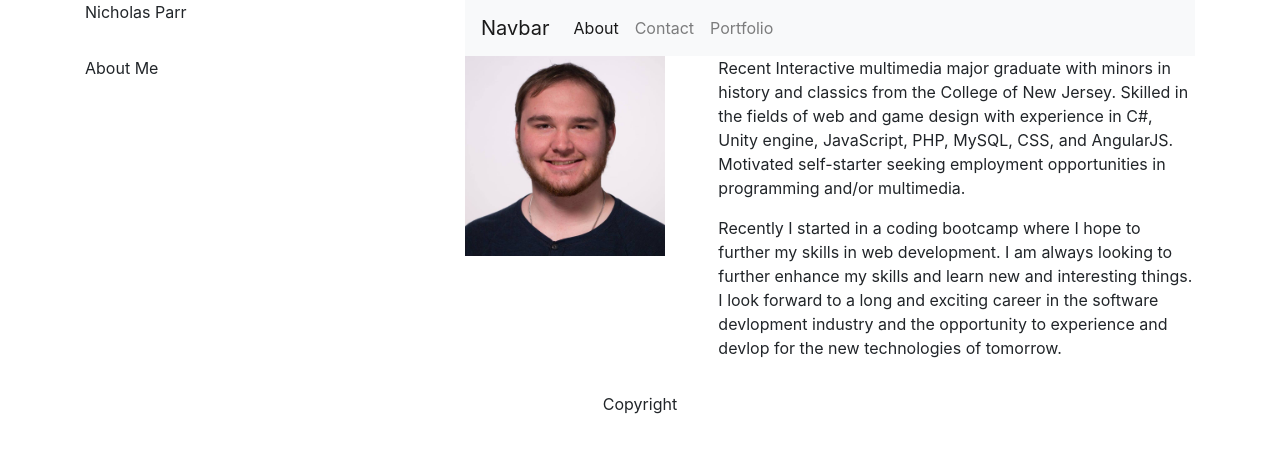
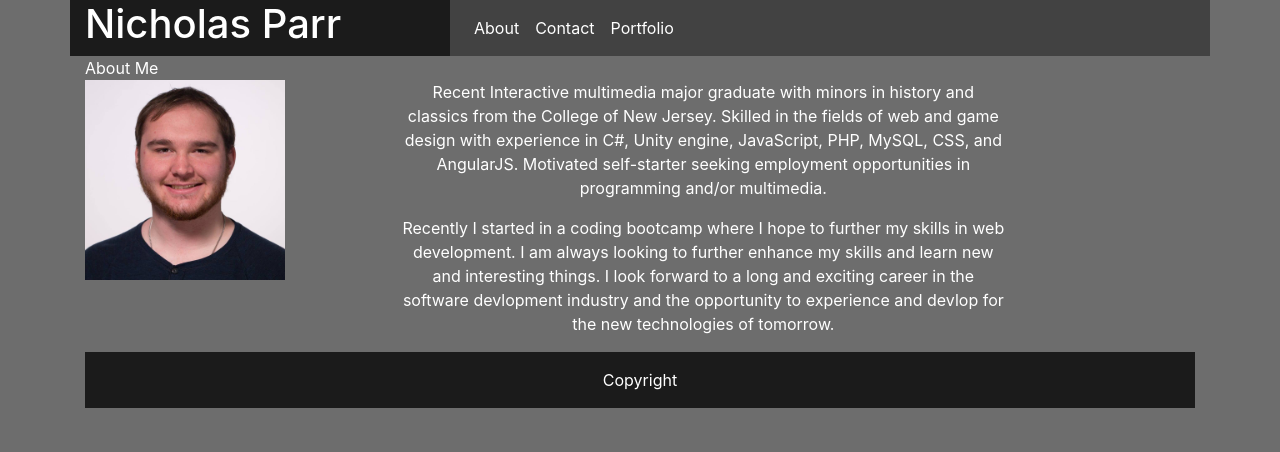
Before and after one commit to parrnicholasj/Bootstrap-Portfolio, a plain HTML site: page index.html in a window 1280 px wide. Drawn offline with nearby package versions, Linux system fonts and the light colour scheme.

Commit message:
fixed header and footer

```diff
--- a/assets/css/styles.css
+++ b/assets/css/styles.css
@@ -1,3 +1,40 @@
+body
+{
+
+background-color: #6d6d6d;
+color: white;
+
+}
+
+.m-0
+{
+
+  margin: 0;
+  padding: 0;
+
+}
+
+.darker
+{
+
+background-color: #1b1b1b;
+
+}
+
+.dark
+{
+
+background-color: #424242;
+
+}
+
+a
+{
+
+color: white;
+
+}
+
 img
 {
 
--- a/index.html
+++ b/index.html
@@ -15,14 +15,14 @@
 
   <div class="container">
     <div class="row">
-      <div class="col-12 col-sm-4">
-        Nicholas Parr
+      <div class="col-12 col-lg-4 darker">
+        <h1>Nicholas Parr</h1>
       </div>
-      <div class="col-12 col-sm-8">
+      <div class="col-12 col-lg-8 m-0">
 
-          <nav class="navbar navbar-expand-lg navbar-light bg-light">
-              <a class="navbar-brand" href="#">Navbar</a>
-              <button class="navbar-toggler" type="button" data-toggle="collapse" data-target="#navbarNavAltMarkup" aria-controls="navbarNavAltMarkup" aria-expanded="false" aria-label="Toggle navigation">
+          <nav class="navbar navbar-expand-lg dark">
+
+              <button class="navbar-toggler navbar-dark" type="button" data-toggle="collapse" data-target="#navbarNavAltMarkup" aria-controls="navbarNavAltMarkup" aria-expanded="false" aria-label="Toggle navigation">
                 <span class="navbar-toggler-icon"></span>
               </button>
               <div class="collapse navbar-collapse" id="navbarNavAltMarkup">
@@ -41,17 +41,17 @@
 
   <div class="container">
     <div class="row">
-      <div class="col-12 col-sm-4">
+      <div class="col-12">
         About Me
       </div>
-      <div class="col-12 col-sm-8">
+      <div class="col-10">
         <div class="row">
 
           <div class="col-12 col-sm-4">
             <img class="profile" src="assets/images/profilePic.jpg" alt="Picture of Nicholas Parr" height="200px"
               width="200px">
           </div>
-          <div class="col-12 col-sm-8">
+          <div class="col-12 col-sm-8  text-center">
             <p>Recent Interactive multimedia major graduate with minors in history and classics from the College of New
               Jersey. Skilled in the fields of web and game design with experience in C#, Unity engine, JavaScript, PHP,
               MySQL, CSS, and AngularJS. Motivated self-starter seeking employment opportunities in programming and/or
@@ -70,10 +70,11 @@
     </div>
   </div>
 
+  <div class="container">
   <footer class="page-footer font-small blue">
 
 
-      <div class="footer-copyright text-center py-3">
+      <div class="footer-copyright text-center py-3 darker">
 
         Copyright
 
@@ -81,6 +82,7 @@
 
 
     </footer>
+    </div>
 
 
 
```
Also changed, not shown: contact.html (+12 -4 lines), portfolio.html (+13 -4 lines).
